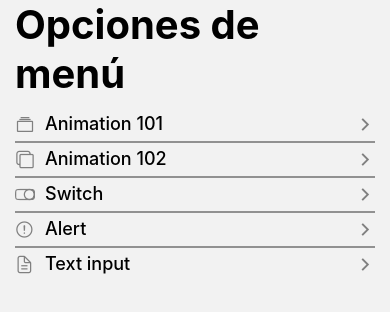
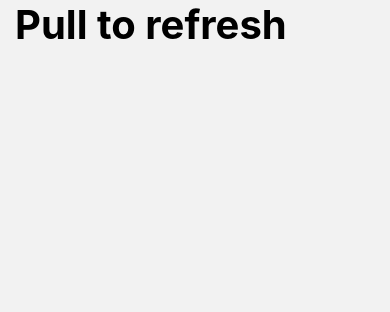
Before and after one commit to gerashdo/RNComponents, a React Native app: screen /PullToRefreshScreen in a window 390 px wide. Shown: the top 312 px of the page. Built offline with nearby package versions, Linux system fonts and the light colour scheme.

Commit message:
Add pull to refresh

```diff
--- a/src/data/menuItems.ts
+++ b/src/data/menuItems.ts
@@ -27,5 +27,10 @@
         icon: 'document-text-outline',
         component: 'TextInputScreen'
     },
+    {
+        name: 'Pull to refresh',
+        icon: 'refresh-outline',
+        component: 'PullToRefreshScreen'
+    },
 
 ]
--- a/src/navigator/Navigator.tsx
+++ b/src/navigator/Navigator.tsx
@@ -3,6 +3,7 @@
 import { Animation101Screen } from '../screens/Animation101Screen';
 import { Animation102Screen } from '../screens/Animation102Screen';
 import { HomeScreen } from '../screens/HomeScreen';
+import { PullToRefreshScreen } from '../screens/PullToRefreshScreen';
 import { SwitchScreen } from '../screens/SwitchScreen';
 import { TextInputScreen } from '../screens/TextInputScreen';
 
@@ -13,6 +14,7 @@
   SwitchScreen: undefined;
   AlertScreen: undefined;
   TextInputScreen: undefined;
+  PullToRefreshScreen: undefined;
 }
 
 const Stack = createStackNavigator<RootStackParamList>();
@@ -30,6 +32,7 @@
       <Stack.Screen name="SwitchScreen" component={ SwitchScreen } />
       <Stack.Screen name="AlertScreen" component={ AlertScreen } />
       <Stack.Screen name="TextInputScreen" component={ TextInputScreen } />
+      <Stack.Screen name="PullToRefreshScreen" component={ PullToRefreshScreen } />
     </Stack.Navigator>
   );
 }
--- /dev/null
+++ b/src/screens/PullToRefreshScreen.tsx
@@ -0,0 +1,40 @@
+import React, { useState } from 'react'
+import { RefreshControl, ScrollView, View } from 'react-native'
+import { HeaderTitle } from '../components/HeaderTitle'
+import { styles } from '../theme/appTheme'
+
+export const PullToRefreshScreen = () => {
+
+    const [refreshing, setRefreshing] = useState(false)
+    const [data, setData] = useState('')
+
+    const onRefresh = () => {
+        setRefreshing( true )
+
+        setTimeout(() => {
+            setData('Hello world')
+            setRefreshing( false )
+        }, 1000);
+    }
+
+  return (
+    <ScrollView
+        refreshControl={
+            <RefreshControl
+                refreshing={ refreshing }
+                onRefresh={ onRefresh }
+                progressViewOffset={ 40 }
+                progressBackgroundColor='green'
+                style={{ backgroundColor: 'green' }}
+                tintColor='white'
+                colors={[ 'red', 'orange', 'yellow' ]}
+            />
+        }
+    >
+        <View style={ styles.globalMargin }>
+            <HeaderTitle title='Pull to refresh'/>
+            <HeaderTitle title={ data }/>
+        </View>
+    </ScrollView>
+  )
+}
```
